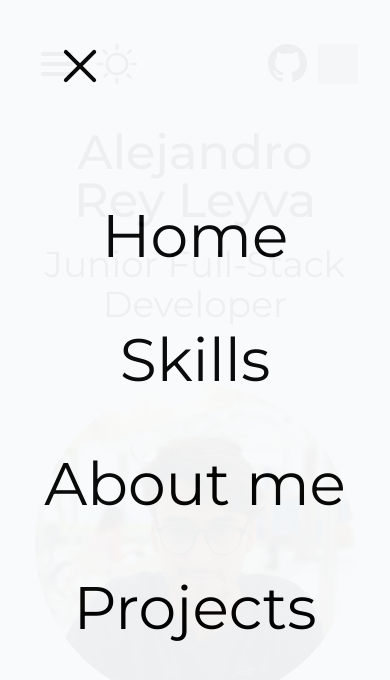
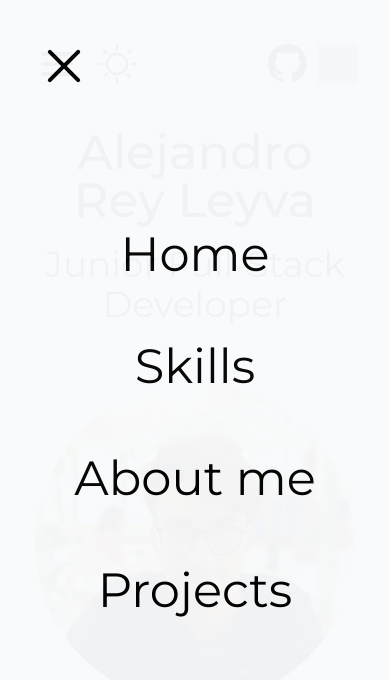
Before and after one commit to alereyleyva/alereyleyva.dev, a Next.js app: page / in a window 390 px wide. Both pictures are taken after a click on the element 56 px from the left and 64 px from the top of the page. Shown: the top 680 px of the page. Built offline with nearby package versions, Linux system fonts and the light colour scheme; grey boxes are pictures that could not be loaded.

Commit message:
Change some styles for mobile view

```diff
--- a/components/Cross.jsx
+++ b/components/Cross.jsx
@@ -4,7 +4,7 @@ export default function Cross({ onClick }) {
   return (
     <>
       <div
-        className="w-12 h-12 fixed top-5 left-32 md:left-14 flex justify-center items-end cursor-pointer"
+        className="w-12 h-12 fixed top-5 left-32 md:left-10 flex justify-center items-end cursor-pointer"
         onClick={onClick}
       >
         <div className="cross" />
--- a/components/NavLink.jsx
+++ b/components/NavLink.jsx
@@ -11,7 +11,7 @@ export default function NavLink({ href, children, dark, onClick }) {
   return (
     <Link href={href}>
       <a
-        className={`px-5 py-3 font-regular lg:my-5 text-center text-black text-3xl lg:text-6xl ${text} ${underline} lg:no-underline`}
+        className={`px-5 py-3 font-regular lg:my-5 text-center text-black text-3xl lg:text-5xl ${text} ${underline} lg:no-underline`}
         onClick={onClick}
       >
         {children}
--- a/styles/globals.css
+++ b/styles/globals.css
@@ -79,6 +79,6 @@ body {
     @apply hidden lg:flex flex-col justify-center items-center;
     @apply absolute h-screen z-10 w-full;
     @apply bg-gray-50 text-black dark:text-white dark:bg-gray-800;
-    opacity: 0.96;
+    opacity: 0.97;
   }
 }
```
